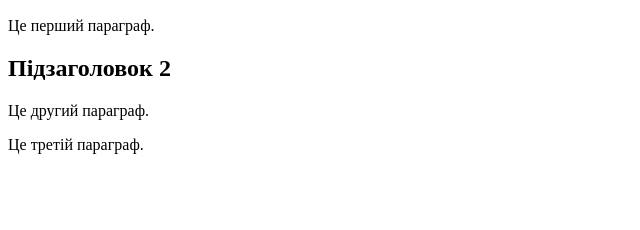
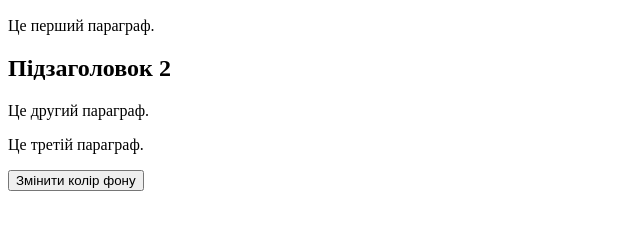
Before and after one commit to MRDAMAR/website_sh2, a plain HTML site: page Сайт по шадоу файту/second_page.html in a window 1280 px wide. Shown: the part 110-340 px from the top of the page, without its empty margins (0-640 px from the left). Drawn offline with Linux system fonts and the light colour scheme.

Commit message:
1.3 code.html

```diff
--- a/Сайт по шадоу файту/second_page.html
+++ b/Сайт по шадоу файту/second_page.html
@@ -18,7 +18,7 @@
     <p>Це другий параграф.</p>
     <p>Це третій параграф.</p>
 
-
+    <button id="startBtn">Змінити колір фону</button>
 
 </body>
 
```
